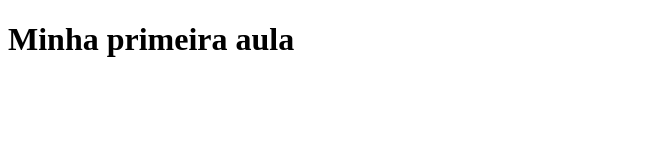
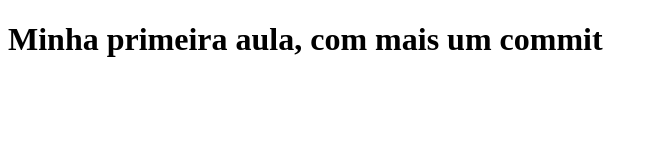
Before and after one commit to ANDRE0Z/aula-1, a plain HTML site: page Aula 1/Index.html in a window 1280 px wide. Shown: the whole page, without its empty margins (0-658 px from the left). Drawn offline with Linux system fonts and the light colour scheme.

Commit message:
Adicionei mais uma parte de texto no nosso código

```diff
--- a/Aula 1/Index.html
+++ b/Aula 1/Index.html
@@ -7,6 +7,6 @@
     <title>Aula 1</title>
   </head>
   <body>
-    <h1>Minha primeira aula</h1>
+    <h1>Minha primeira aula, com mais um commit</h1>
   </body>
 </html>
```
